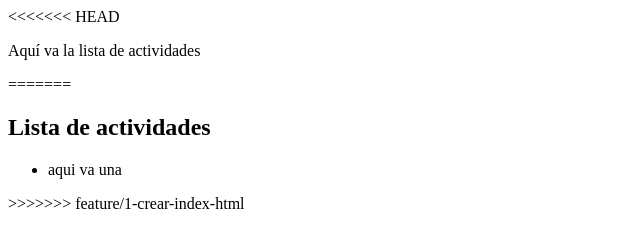
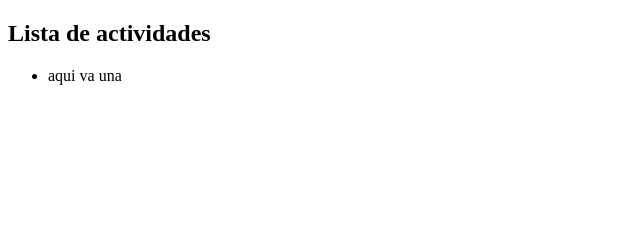
Before and after one commit to maryemf/balidea-git-intro, a plain HTML site: page index.html in a window 1280 px wide. Shown: the whole page, without its empty margins (0-640 px from the left). Drawn offline with Linux system fonts and the light colour scheme.

```diff
--- a/index.html
+++ b/index.html
@@ -3,17 +3,12 @@
 <head>
     <meta charset="UTF-8">
     <meta http-equiv="X-UA-Compatible" content="IE=edge">
-    <meta name="viewport" content="width=device-width, initial-scale=1.0">
     <title>Actividades</title>
 </head>
 <body>
-<<<<<<< HEAD
-    <p>Aquí va la lista de actividades</p>
-=======
     <h2>Lista de actividades</h2>
     <ul>
         <li>aqui va una</li>
     </ul>
->>>>>>> feature/1-crear-index-html
 </body>
 </html>
```
